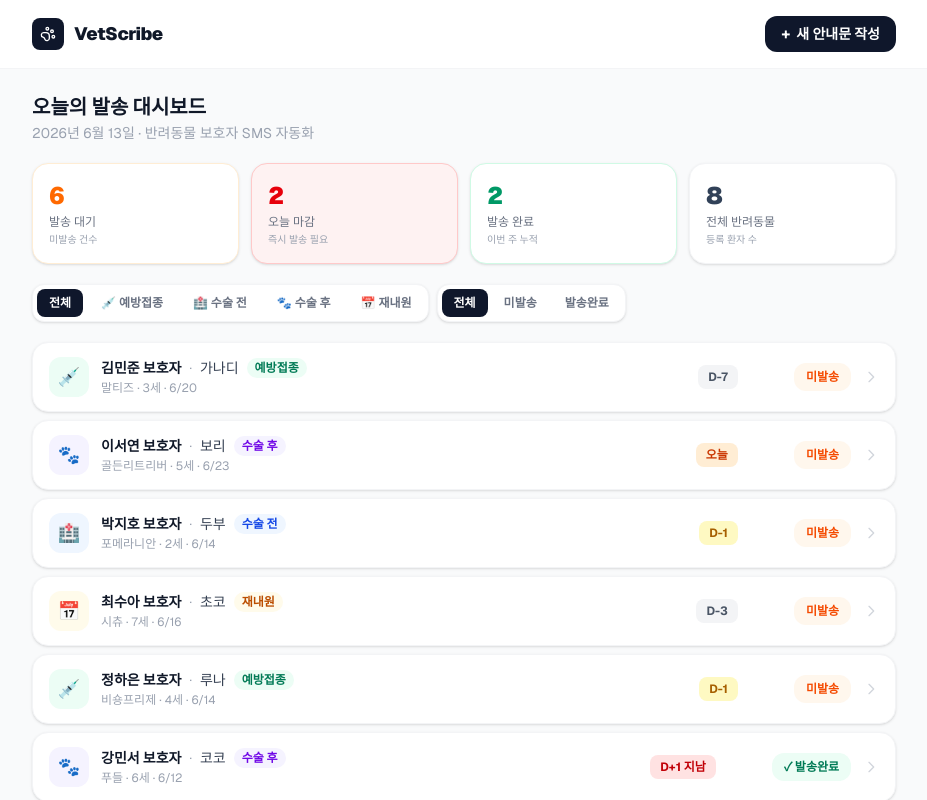
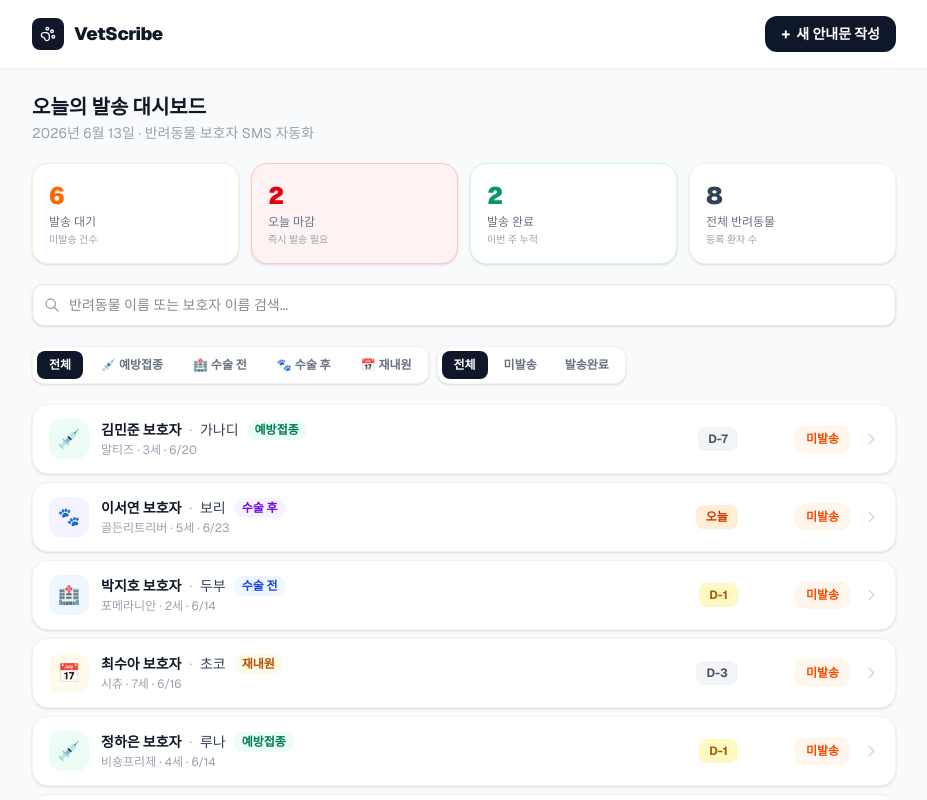
Before and after one commit to Jaewon-01/Vetscribe, a Next.js app: page / in a window 1280 px wide. Shown: the top 800 px of the page, without its empty margins (176-1103 px from the left). Built offline with nearby package versions, Linux system fonts and the light colour scheme.

Commit message:
feat: 대시보드 검색 기능 추가 — 반려동물/보호자 이름 검색, 하이라이트, X 버튼, 빈 상태 UI
https://claude.ai/code/session_015Gi1cUhNoWu6NasvTLmQGm

```diff
--- a/app/page.tsx
+++ b/app/page.tsx
@@ -36,11 +36,25 @@ function getPatientDate(p: MockPatient): string | undefined {
   return p.vaccineDate ?? p.nextVisit ?? p.revisitDate;
 }
 
+function highlightMatch(text: string, query: string) {
+  if (!query) return <span>{text}</span>;
+  const idx = text.toLowerCase().indexOf(query.toLowerCase());
+  if (idx === -1) return <span>{text}</span>;
+  return (
+    <span>
+      {text.slice(0, idx)}
+      <mark className="bg-yellow-200 text-gray-900 rounded px-0.5">{text.slice(idx, idx + query.length)}</mark>
+      {text.slice(idx + query.length)}
+    </span>
+  );
+}
+
 export default function DashboardPage() {
   const router = useRouter();
   const [patients, setPatients] = useState<MockPatient[]>(MOCK_PATIENTS);
   const [typeFilter, setTypeFilter] = useState<MessageType | "all">("all");
   const [statusFilter, setStatusFilter] = useState<SendStatus | "all">("all");
+  const [searchQuery, setSearchQuery] = useState("");
 
   const today = new Date();
   const dateLabel = `${today.getFullYear()}년 ${today.getMonth() + 1}월 ${today.getDate()}일`;
@@ -51,6 +65,10 @@ export default function DashboardPage() {
   const filtered = patients.filter((p) => {
     if (typeFilter !== "all" && p.messageType !== typeFilter) return false;
     if (statusFilter !== "all" && p.status !== statusFilter) return false;
+    if (searchQuery) {
+      const q = searchQuery.toLowerCase();
+      if (!p.petName.toLowerCase().includes(q) && !p.ownerName.toLowerCase().includes(q)) return false;
+    }
     return true;
   });
 
@@ -125,6 +143,26 @@ export default function DashboardPage() {
           </div>
         </div>
 
+        <div className="relative">
+          <svg className="absolute left-3 top-1/2 -translate-y-1/2 w-4 h-4 text-gray-400" fill="none" viewBox="0 0 24 24" stroke="currentColor">
+            <path strokeLinecap="round" strokeLinejoin="round" strokeWidth={2} d="M21 21l-6-6m2-5a7 7 0 11-14 0 7 7 0 0114 0z" />
+          </svg>
+          <input
+            type="text"
+            placeholder="반려동물 이름 또는 보호자 이름 검색..."
+            value={searchQuery}
+            onChange={(e) => setSearchQuery(e.target.value)}
+            className="w-full pl-9 pr-9 py-2.5 bg-white border border-gray-200 rounded-xl text-sm focus:outline-none focus:ring-2 focus:ring-teal-400 focus:border-transparent shadow-sm"
+          />
+          {searchQuery && (
+            <button onClick={() => setSearchQuery("")} className="absolute right-3 top-1/2 -translate-y-1/2 w-5 h-5 flex items-center justify-center rounded-full bg-gray-200 hover:bg-gray-300 transition-colors">
+              <svg className="w-3 h-3 text-gray-600" fill="none" viewBox="0 0 24 24" stroke="currentColor">
+                <path strokeLinecap="round" strokeLinejoin="round" strokeWidth={2} d="M6 18L18 6M6 6l12 12" />
+              </svg>
+            </button>
+          )}
+        </div>
+
         <div className="flex flex-wrap gap-2">
           <div className="flex items-center gap-1.5 bg-white border border-gray-100 rounded-xl p-1 shadow-sm">
             {(["all", "vaccination", "pre-surgery", "post-surgery", "revisit"] as const).map((t) => (
@@ -146,8 +184,15 @@ export default function DashboardPage() {
 
         <div className="space-y-2">
           {filtered.length === 0 && (
-            <div className="bg-white rounded-2xl border border-gray-100 p-10 text-center text-gray-400 text-sm">
-              해당하는 환자가 없습니다.
+            <div className="bg-white rounded-2xl border border-gray-100 p-10 text-center space-y-2">
+              <p className="text-gray-400 text-sm">
+                {searchQuery ? `"${searchQuery}"에 해당하는 환자가 없습니다.` : "해당하는 환자가 없습니다."}
+              </p>
+              {searchQuery && (
+                <button onClick={() => setSearchQuery("")} className="text-xs text-teal-600 font-semibold hover:underline">
+                  검색어 지우기
+                </button>
+              )}
             </div>
           )}
           {filtered.map((p) => {
@@ -160,9 +205,9 @@ export default function DashboardPage() {
                 </div>
                 <div className="flex-1 min-w-0">
                   <div className="flex items-center gap-2 flex-wrap">
-                    <span className="font-bold text-gray-900 text-sm">{p.ownerName} 보호자</span>
+                    <span className="font-bold text-gray-900 text-sm">{highlightMatch(p.ownerName, searchQuery)} 보호자</span>
                     <span className="text-gray-400 text-xs">·</span>
-                    <span className="text-gray-700 text-sm">{p.petName}</span>
+                    <span className="text-gray-700 text-sm">{highlightMatch(p.petName, searchQuery)}</span>
                     <span className={`text-xs font-semibold px-2 py-0.5 rounded-full ${meta.bg} ${meta.color}`}>{meta.label}</span>
                   </div>
                   <div className="text-xs text-gray-400 mt-0.5">
```
